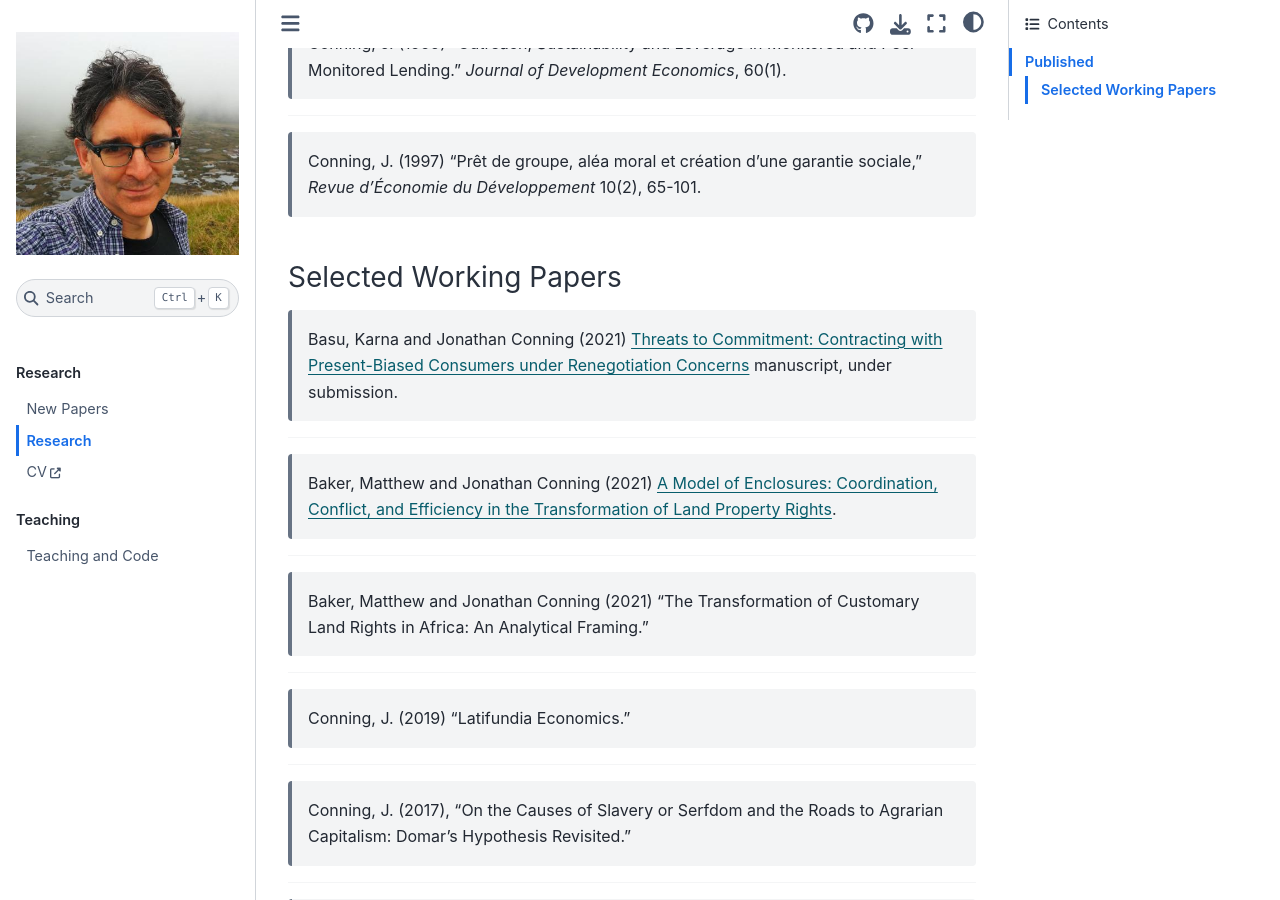
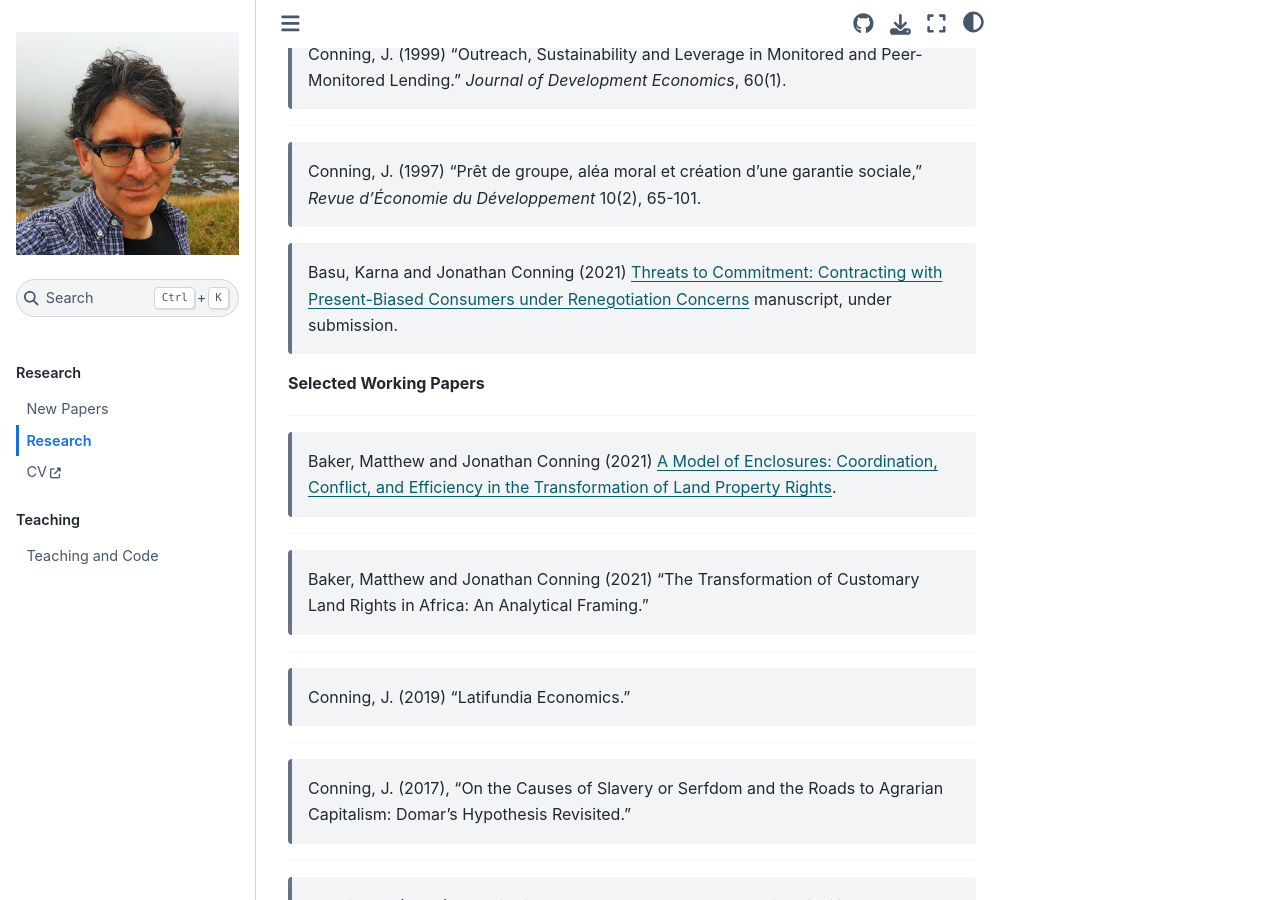
Before and after one commit to jhconning/jhconning.github.io, a Jupyter Book: the page built from notes/research.md, in a window 1280 px wide and 900 px high, scrolled down 1266 px. Built offline with Jupyter Book 1.0.4 settings and Sphinx 7.4.7 and the Sphinx Book theme 1.1.4, drawn with Linux system fonts in a browser that asks for light colours; part of the change alters nothing that is shown.

```diff
--- a/notes/research.md
+++ b/notes/research.md
@@ -1,17 +1,10 @@
----
-title: research
-title_custom: true
-tags: [posted]
-created: '2021-04-02T17:46:21.383Z'
-modified: '2021-04-02T18:55:59.902Z'
----
-
 # Research
 
 [Google Scholar Page](http://scholar.google.com/citations?user=Cc1TG-AAAAAJ&hl=en)
 
+[Newer papers](newpapers.md)
 
-### Published
+**Published**
 
 >Conning, J. and Jonathan Morduch (2011), "Microfinance and Social Investment," _Annual Review of Financial Economics_, vol. 3.
 
@@ -42,8 +35,10 @@ modified: '2021-04-02T18:55:59.902Z'
 ---
 >Conning, J. (1997) "Prêt de groupe, aléa moral et création d'une garantie sociale," _Revue d'Économie du Développement_ 10(2), 65-101.
 
-#### Selected Working Papers
 >Basu, Karna and Jonathan Conning (2021) [Threats to Commitment: Contracting with Present-Biased Consumers under Renegotiation Concerns](https://jhconning.github.io/commitments/) manuscript, under submission.
+
+
+**Selected Working Papers**
 
 ---
 >Baker, Matthew and Jonathan Conning (2021) [A Model of Enclosures: Coordination, Conflict, and Efficiency in the Transformation of Land Property Rights](https://jhconning.github.io/enclosure_book/).
```
